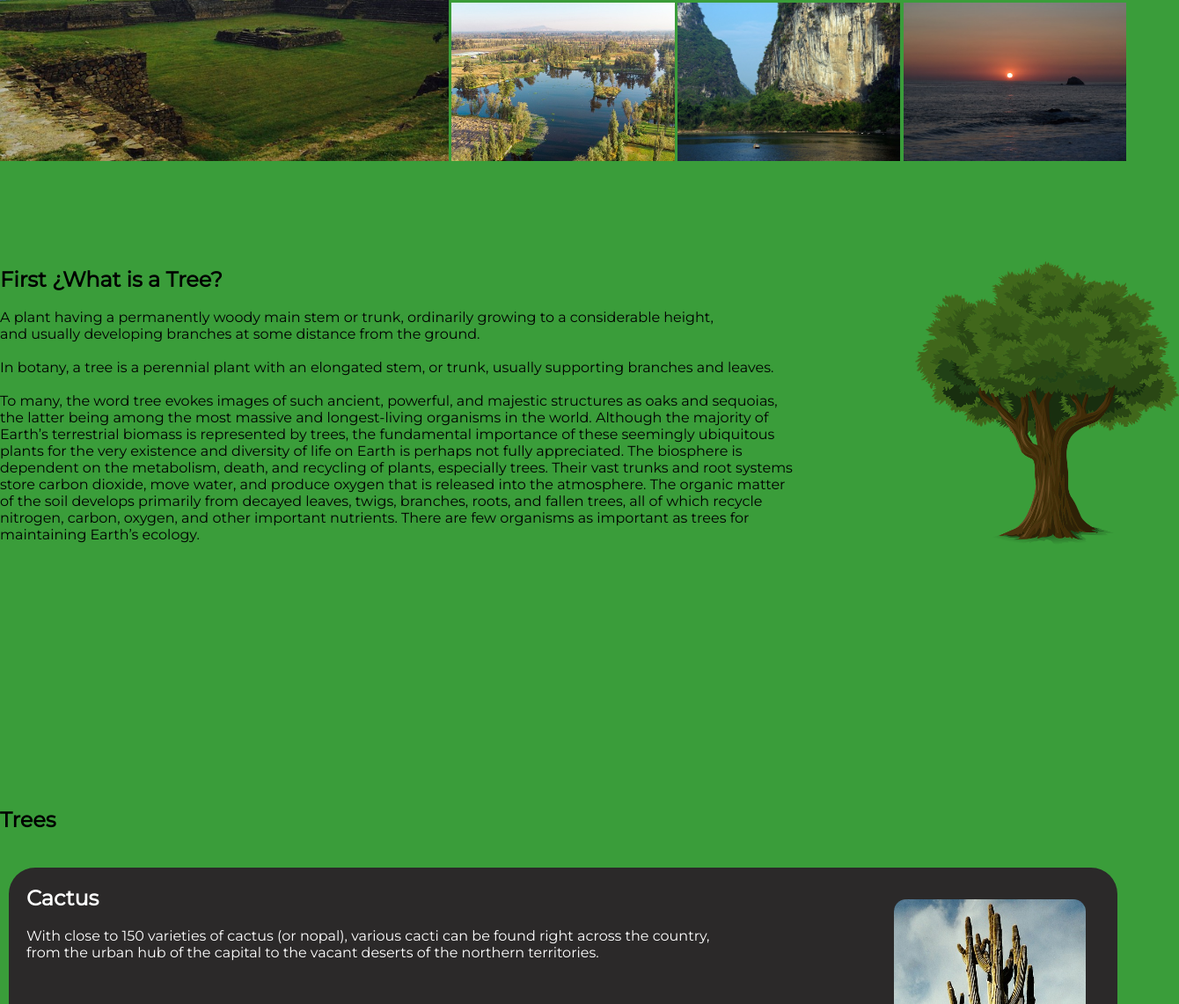
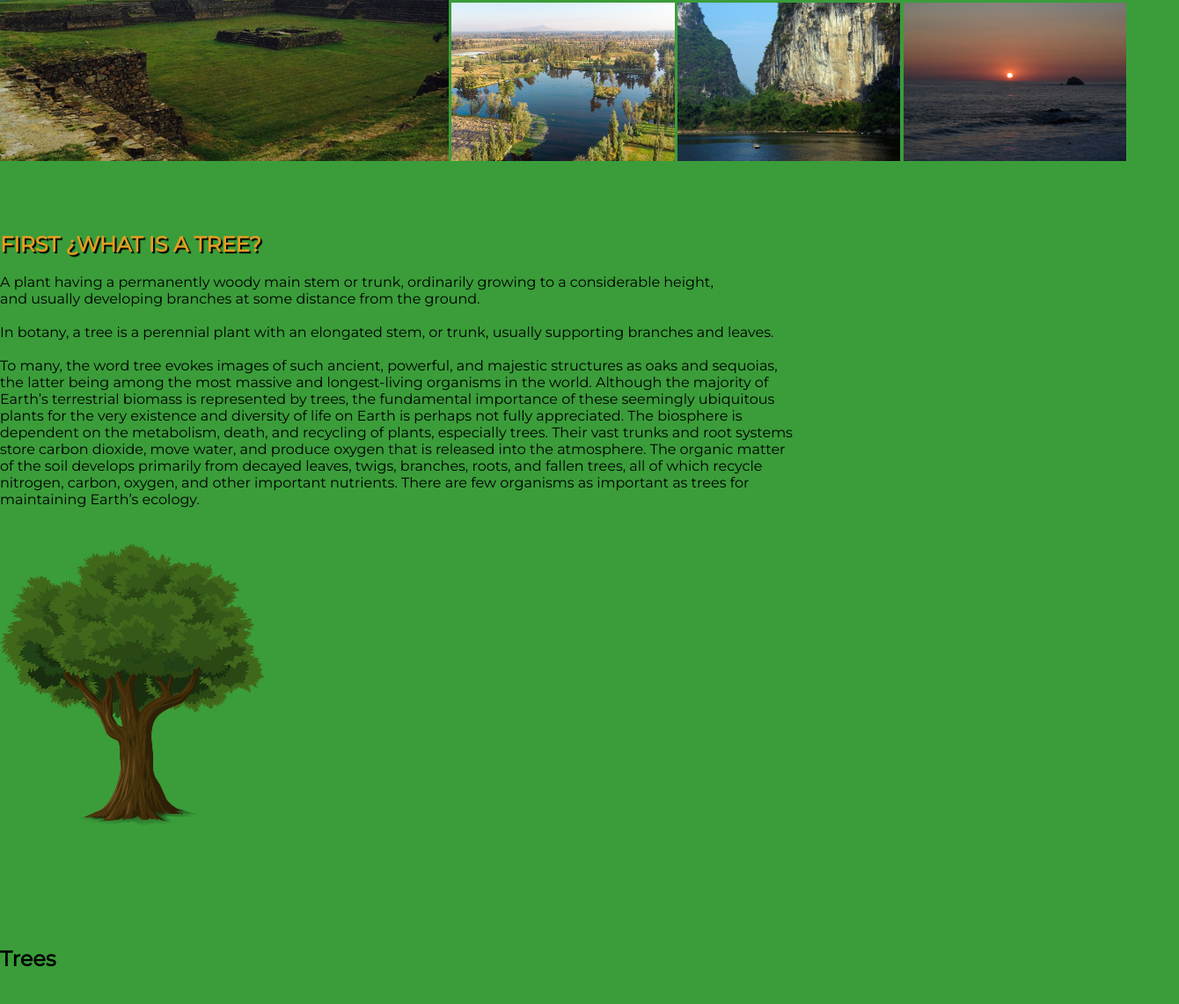
Before and after one commit to is-jose/TreesMex, a plain HTML site: page index.html in a window 1280 px wide. Shown: the part 620-1761 px from the top of the page at 88% size, 1340 px wide, since content can reach past the window. Drawn offline with nearby package versions, Linux system fonts and the light colour scheme.

Commit message:
flexbox intro section

```diff
--- a/index.html
+++ b/index.html
@@ -83,6 +83,7 @@
 
     <!-- Introduction -->
     <section class="intro">
+      <div>
       <h2 id="intro" class="intro__h2">First ¿What is a Tree?</h2>
       <br />
       <p class="intro__p">
@@ -116,6 +117,7 @@
         organisms as important as trees for <br />
         maintaining Earth’s ecology.
       </p>
+      </div>
       <img class="intro__img" src="source/intro__tree.png" alt="intro__tree" />
     </section>
 
--- a/style.css
+++ b/style.css
@@ -395,7 +395,7 @@ body {
 }
 
 /*  ----------- Introduction  ----------- */
-.intro {
+/* .intro {
   height: 600px;
 }
 .intro__h2 {
@@ -406,6 +406,31 @@ body {
   position: relative;
   left: 130vh;
   bottom: 40vh;
+}
+ */
+
+.intro {
+  display: flex;
+  justify-content: space-between;
+  flex-flow: wrap;
+  margin-right: 30px;
+}
+
+.intro__h2 {
+  padding: 10vh 0vh 0vh 0vh;
+  color: #E29E22;
+  text-shadow: 2px 2px 1px black;
+  text-transform: uppercase;
+}
+
+
+.intro__img {
+  width: 300px;
+  margin-right: 10vh;
+  margin-top: 5vh;
+ /*  position: relative;
+  left: 120vh;
+  bottom: 25vh; */
 }
 
 /*  ----------- Trees  ----------- */
@@ -508,6 +533,8 @@ body {
   border-radius: 30px;
   background-color: initial;
 }
+
+
 /*  ----------- Prices  ----------- */
 .price {
   margin: 40px 40px 18% 20%;
@@ -555,6 +582,14 @@ tr:hover td {
   font-weight: bold;
 }
 
+@media (max-width: 768px) {
+  .price {
+    width: 400px;
+  }
+
+
+}
+
 /*  ----------- Importance  ----------- */
 .importance {
   display: flex;
```
